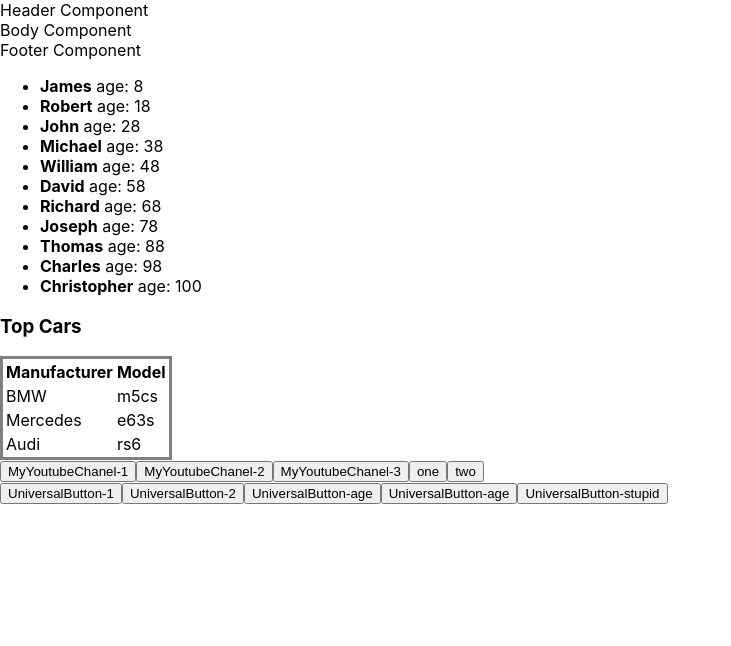
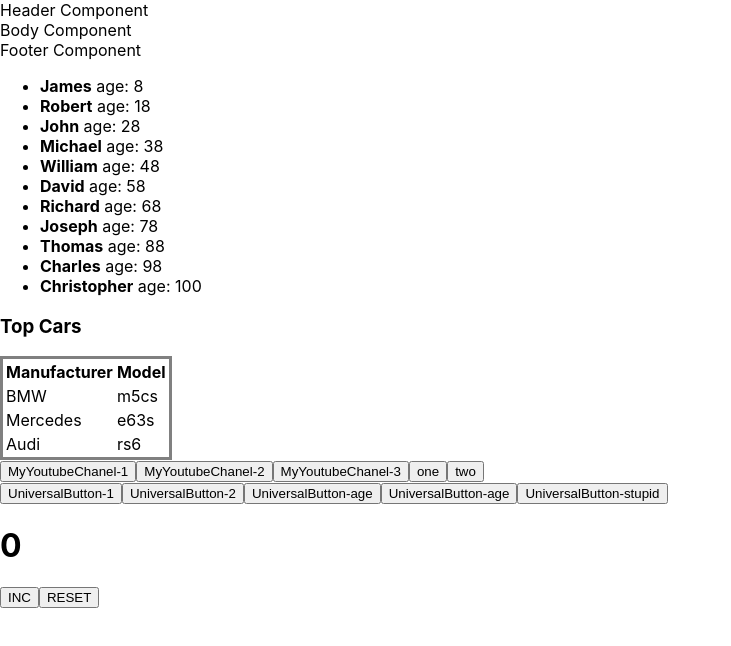
Before and after one commit to gurskygursky/Additional-Classes, a React (Create React App) app: page / in a window 1280 px wide. Shown: the top 646 px of the page, without its empty margins (0-731 px from the left). Built offline with nearby package versions, Linux system fonts and the light colour scheme.

Commit message:
hook useState

```diff
--- a/src/App.tsx
+++ b/src/App.tsx
@@ -7,6 +7,7 @@ import {StudentsComponent} from 'src/method map/StudentComponent';
 import {TopCarsComponent} from './method map/TopCarsComponent';
 import {ButtonSubscriber} from './button/ButtonSubscriber';
 import {UniversalButton} from './components/UniversalButton';
+import {HookUseState} from './hoosUseState/HookUseState';
 
 export type StudentType = {
     id: number;
@@ -61,6 +62,7 @@ function App() {
             <UniversalButton title={'UniversalButton-age'} callbackHandler={() => onClickButtonHandler('ne Vasya', 100)}/>
             <UniversalButton title={'UniversalButton-age'} callbackHandler={() => onClickButtonHandler('ne Vasya', 10)}/>
             <UniversalButton title={'UniversalButton-stupid'} callbackHandler={onClickStupidButtonHandler}/>
+            <HookUseState/>
         </>
     );
 }
--- /dev/null
+++ b/src/hoosUseState/HookUseState.tsx
@@ -0,0 +1,26 @@
+import React, {useState} from 'react';
+
+export const HookUseState = () => {
+
+    const [value, setValue] = useState<number>(0);
+
+    const onClickHandler = () => {
+        setValue(value + 1);
+        console.log(value);
+    }
+
+    const onClickResetHandler = () => {
+        setValue(0);
+        console.log(value);
+    }
+
+    return (
+        <div>
+            <h1>
+                {value}
+            </h1>
+            <button onClick={onClickHandler}>INC</button>
+            <button onClick={onClickResetHandler}>RESET</button>
+        </div>
+    );
+};
```
